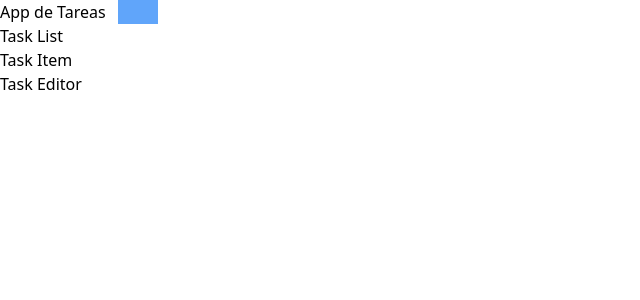
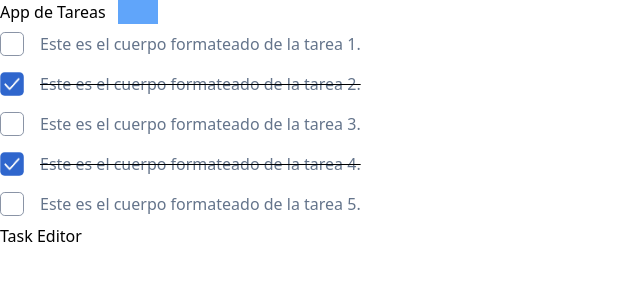
Before and after one commit to Ariel-Garcia-R/Tasks-App, a Vue app: page / in a window 1280 px wide. Shown: the top 300 px of the page, without its empty margins (0-640 px from the left). Built offline with nearby package versions, Linux system fonts and the light colour scheme; some icons are missing.

Commit message:
Changed Icons, title, favicon and added TaskList & TaskItem styles

```diff
--- a/index.html
+++ b/index.html
@@ -4,7 +4,7 @@
     <meta charset="UTF-8">
     <link rel="icon" href="/favicon.ico">
     <meta name="viewport" content="width=device-width, initial-scale=1.0">
-    <title>Vite App</title>
+    <title>Tasks App</title>
   </head>
   <body>
     <div id="app"></div>
--- a/src/assets/main.css
+++ b/src/assets/main.css
@@ -1,3 +1,72 @@
 @tailwind base;
 @tailwind components;
 @tailwind utilities;
+
+* {
+  box-sizing: border-box;
+  user-select: none;
+}
+
+body {
+  font-size: 16px;
+  margin: 0;
+  padding: 0;
+}
+
+input[type='checkbox'] {
+  -webkit-appearance: none;
+  -moz-appearance: none;
+  appearance: none;
+  border-radius: 4.8px !important;
+  border: 1px solid #8a94a6;
+}
+
+input[type='checkbox']:checked {
+  background: url(checkbox.png) center;
+  background-size: 34px 34px;
+  border: none;
+}
+
+.gradient-title {
+  color: #007bff;
+  background-image: linear-gradient(to right, #0d55cf, #64acff);
+  background-clip: text;
+  -webkit-background-clip: text;
+  background-clip: text;
+  color: transparent;
+}
+
+.pill {
+  height: 24px;
+  align-items: center;
+  font-weight: 500;
+  border-radius: 12px;
+  padding: 1px 8px;
+  font-size: 0.875rem;
+}
+
+.contact-pill {
+  background-color: #adf0d9;
+  color: #07a873;
+}
+
+.email-pill {
+  background-color: #ffe6c7;
+  color: #f58e0a;
+}
+
+.hashtag-pill {
+  background-color: #dbc7ff;
+  color: #702ee6;
+}
+
+.link-pill {
+  background-color: #d6ebff;
+  color: #007fff;
+}
+
+.no-wrap {
+  white-space: nowrap;
+  overflow: hidden;
+  text-overflow: ellipsis;
+}
--- a/src/components/TaskItem.vue
+++ b/src/components/TaskItem.vue
@@ -1,7 +1,66 @@
 <script setup lang="ts">
+import { ref, computed } from 'vue'
+import { useTasksStore } from '@/store/store';
+import { storeToRefs } from 'pinia';
+import type { Task } from '@/types/taskInterface';
 
+const taskStore = useTasksStore();
+const { setCurrentTask, setIsEditingTask, deleteTask, completeTask } = taskStore;
+const { getCurrentTask, isCreatingTask, isEditingTask } = storeToRefs(taskStore);
+
+const props = defineProps<{
+    task: Task;
+}>();
+
+const itsBeenEdited = computed(() => getCurrentTask.value.id === props.task.id);
+const isShowingEditButton = ref(false);
+
+const setTaskToEdit = () => {
+    setIsEditingTask(true);
+    setCurrentTask(props.task);
+};
 </script>
 
 <template>
-    <h1>Task Item</h1>
+  <div
+    :class="{ 'line-through': props.task.isCompleted }"
+    class="dark:text-slate-500 flex relative items-center rounded hover:translate-x-1 hover:ease-in transition-all"
+    @mouseenter="isShowingEditButton = true"
+    @mouseleave="isShowingEditButton = false"
+  >
+    <input
+      :id="task.id"
+      :checked="props.task.isCompleted"
+      type="checkbox"
+      name="list-item"
+      class="ml-0 mr-4 border border-[#8A94A6] dark:border-slate-500 shrink-0"
+      style="height: 24px !important; width: 24px !important;"
+      @change="completeTask(props.task.id, !props.task.isCompleted)"
+    >
+    <li
+      class="flex items-center my-2 text-slate-500"
+      :class="{ 'text-slate-300 dark:text-slate-700': itsBeenEdited }"
+      v-html="props.task.formattedBody"
+    />
+    <div
+      v-if="!isCreatingTask && !isEditingTask"
+      class="min-w-44 flex items-center justify-end transition-all duration-300 ease-out h-full absolute right-0 bg-gradient-to-r to-60% from-transparent to-white dark:to-gray-900"
+      :class="isShowingEditButton ? 'opacity-1' : 'opacity-0'"
+    >
+      <button
+        v-if="isShowingEditButton && !itsBeenEdited"
+        class="ml-4 rounded p-1 text-blue-500 hover:text-white hover:bg-blue-500"
+        @click="setTaskToEdit()"
+      >
+      <v-icon name="pr-pencil"></v-icon>
+    </button>
+    <button
+    v-if="isShowingEditButton && !itsBeenEdited"
+    class="mx-2 rounded p-1 text-red-600 hover:text-white hover:bg-red-600"
+    @click="deleteTask(props.task.id)"
+    >
+    <v-icon name="pr-trash"></v-icon>
+      </button>
+    </div>
+  </div>
 </template>
--- a/src/components/TaskList.vue
+++ b/src/components/TaskList.vue
@@ -1,9 +1,36 @@
 <script setup lang="ts">
 import TaskItem from './TaskItem.vue';
+import { useTasksStore } from '@/store/store';
+import { storeToRefs } from 'pinia'
+import type { Task } from "@/types/taskInterface";
+
+const taskStore = useTasksStore();
+const { tasks } = storeToRefs(taskStore);
+const typedTasks = tasks as unknown as Task[];
 </script>
 
 <template>
+    <TransitionGroup name="task-list" tag="ul" class="w-full">
+        <TaskItem v-for="task in typedTasks" :key="task.id" :task="task" />
+    </TransitionGroup>
+</template>
 
-    <h1>Task List</h1>
-    <TaskItem />
-</template>
+<style>
+.task-list-enter-active {
+    transition: all .2s ease-out;
+}
+
+.task-list-leave-active {
+    transition: all .2s ease-in
+}
+
+.task-list-enter-from {
+    opacity: 0;
+    transform: translateY(-10px);
+}
+
+.task-list-leave-to {
+    opacity: 0;
+    margin-left: 30px;
+}
+</style>
--- a/src/components/layout/TopBar.vue
+++ b/src/components/layout/TopBar.vue
@@ -26,10 +26,10 @@ const switchColorMode = () => {
             @click="switchColorMode">
             <Transition name="slide-up">
               <button v-if="darkMode">
-                  <v-icon name="fa-sun"></v-icon>
+                <v-icon name="pr-sun"></v-icon>
               </button>
               <button v-else>
-                  <v-icon name="fa-moon"></v-icon>
+                <v-icon name="pr-moon"></v-icon>
               </button>
             </Transition>
           </button>
--- a/src/composables/useStoredTasks.ts
+++ b/src/composables/useStoredTasks.ts
@@ -1,5 +1,42 @@
 export const useStoredTasks = () => {
-    const localStorageContent =  localStorage.getItem('tasks')
-    if (localStorageContent) return JSON.parse(localStorageContent)
-    return []
+    // const localStorageContent =  localStorage.getItem('tasks')
+    // if (localStorageContent) return JSON.parse(localStorageContent)
+    // return []
+    return ([
+        {
+            id: '1',
+            title: 'Tarea 1',
+            body: 'Este es el cuerpo de la tarea 1.',
+            formattedBody: 'Este es el cuerpo formateado de la tarea 1.',
+            isCompleted: false,
+         },
+         {
+            id: '2',
+            title: 'Tarea 2',
+            body: 'Este es el cuerpo de la tarea 2.',
+            formattedBody: 'Este es el cuerpo formateado de la tarea 2.',
+            isCompleted: true,
+         },
+         {
+            id: '3',
+            title: 'Tarea 3',
+            body: 'Este es el cuerpo de la tarea 3.',
+            formattedBody: 'Este es el cuerpo formateado de la tarea 3.',
+            isCompleted: false,
+         },
+         {
+            id: '4',
+            title: 'Tarea 4',
+            body: 'Este es el cuerpo de la tarea 4.',
+            formattedBody: 'Este es el cuerpo formateado de la tarea 4.',
+            isCompleted: true,
+         },
+         {
+            id: '5',
+            title: 'Tarea 5',
+            body: 'Este es el cuerpo de la tarea 5.',
+            formattedBody: 'Este es el cuerpo formateado de la tarea 5.',
+            isCompleted: false,
+         },
+    ])
  }
--- a/src/main.ts
+++ b/src/main.ts
@@ -1,6 +1,6 @@
 import '@/assets/main.css'
 import { OhVueIcon, addIcons } from "oh-vue-icons";
-import { IoLanguage, FaSun, FaMoon, FaLaptop,FaMobile } from "oh-vue-icons/icons";
+import { IoLanguage, PrSun, PrMoon, PrTrash, PrPencil } from "oh-vue-icons/icons";
 import  setupI18n  from '../i18n.config'
 import { createPinia } from 'pinia'
 import { createApp } from 'vue'
@@ -8,7 +8,7 @@ import { createApp } from 'vue'
 import App from './App.vue'
 
 
-addIcons(IoLanguage, FaSun, FaMoon, FaLaptop, FaMobile);
+addIcons(IoLanguage, PrSun, PrMoon, PrTrash, PrPencil);
 const i18n = setupI18n()
 const pinia = createPinia()
 const app = createApp(App)
--- a/src/store/store.ts
+++ b/src/store/store.ts
@@ -39,7 +39,7 @@ export const useTasksStore = defineStore('tasks', () => {
     creatingTask.value = status
   }
 
-  function setEditingTask(status: boolean) {
+  function setIsEditingTask(status: boolean) {
     editingTask.value = status
   }
 
@@ -128,7 +128,7 @@ export const useTasksStore = defineStore('tasks', () => {
     getCompletedTasks,
     getUncompletedTasks,
     setCreatingTask,
-    setEditingTask,
+    setIsEditingTask,
     setCurrentTask,
     clearCurrentTask,
     isEditingTask,
```
Also changed, not shown: src/assets/checkbox.png (added), 1 other file (tests, documents, lock files or other folders). Lines whose indentation alone changed are shown as unchanged.
